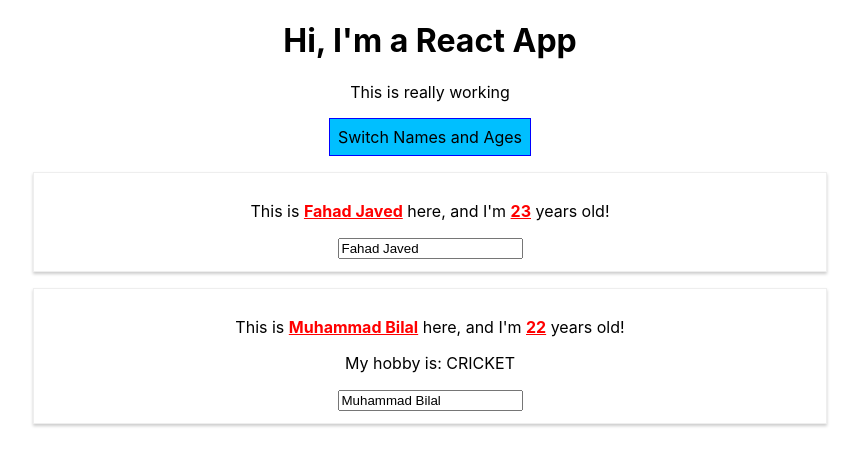
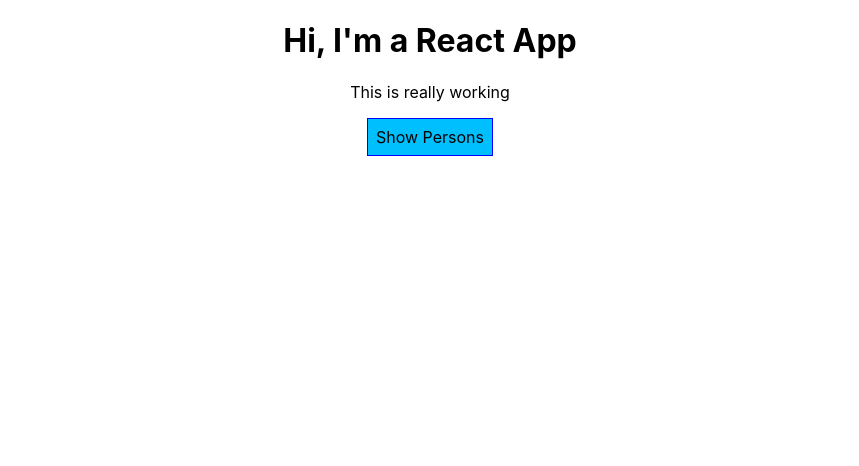
Before and after one commit to heyFahad/learning-reactjs, a React (Create React App) app: page / in a window 1280 px wide. Shown: the top 466 px of the page, without its empty margins (210-1069 px from the left). Built offline with nearby package versions, Linux system fonts and the light colour scheme.

Commit message:
Rendering content conditioanlly in React Apps!

```diff
--- a/src/App.js
+++ b/src/App.js
@@ -8,7 +8,8 @@
     persons: [
       { name: "Fahad Javed", age: 23 },
       { name: "Muhammad Bilal", age: 22 }
-    ]
+    ],
+    showPersons: false
   }
 
   switchNamesAndAgesHandler = () => {
@@ -31,6 +32,11 @@
     });
   }
 
+  togglePersonsHandler = () => {
+    const doesShow = this.state.showPersons;
+    this.setState({ showPersons: !doesShow });
+  }
+
   render() {
     const buttonStyle = {
       backgroundColor: 'deepskyblue',
@@ -47,9 +53,11 @@
         <p>This is really working</p>
         <button
           style={buttonStyle}
-          onClick={this.switchNamesAndAgesHandler}>
-          Switch Names and Ages
+          onClick={this.togglePersonsHandler}>
+          {this.state.showPersons ? "Hide Persons" : "Show Persons"}
         </button>
+        {this.state.showPersons ?
+          <div>
             <Person
               name={this.state.persons[0].name}
               age={this.state.persons[0].age}
@@ -60,6 +68,8 @@
               clickEventHandler={this.switchNamesAndAgesHandler}>
               My hobby is: CRICKET
           </Person>
+          </div> : null
+        }
       </div>
     );
   }
```
Lines whose indentation alone changed are shown as unchanged.
